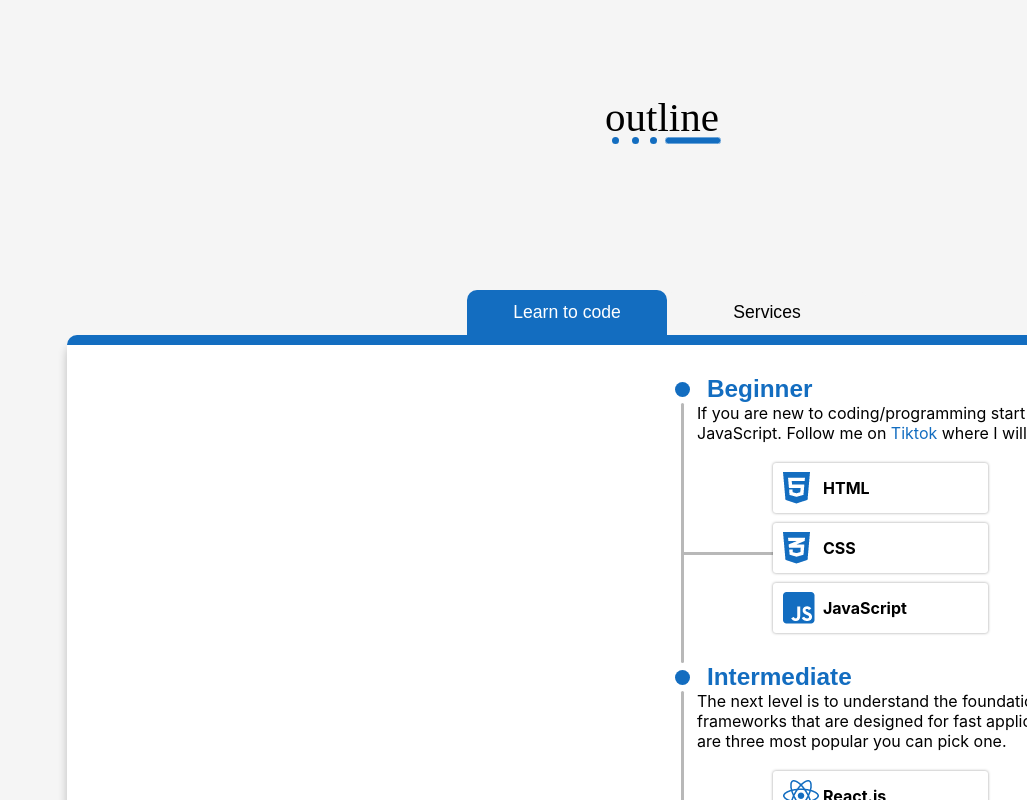
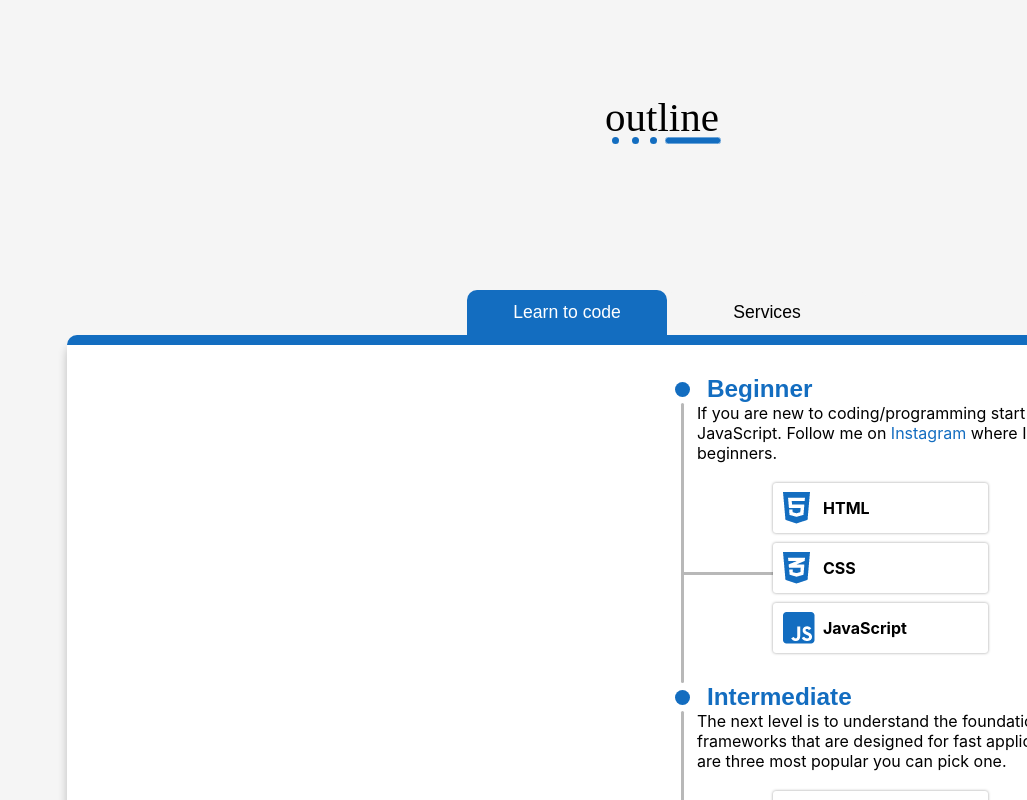
Before and after one commit to louieLouie117/Outline, a React (Create React App) app in the folder client/: page / in a window 1280 px wide. Both pictures are taken after a click on the button "Learn to code". Shown: the top 800 px of the page, without its empty margins (253-1280 px from the left). Built offline with nearby package versions, Linux system fonts and the light colour scheme.

Commit message:
FixBuildErrors

```diff
--- a/client/src/components/Estimate.jsx
+++ b/client/src/components/Estimate.jsx
@@ -5,9 +5,9 @@ import OnlineEstimateStyles from '../models/OnlineEstimateStyles.css'
 function Estimate(props) {
     <OnlineEstimateStyles></OnlineEstimateStyles>
 
-    const OnlineEstimateHandler = (e) =>{
-        console.log("Item selected",e.target.value)
-    }
+    // const OnlineEstimateHandler = (e) =>{
+    //     console.log("Item selected",e.target.value)
+    // }
 
 
 
--- a/client/src/components/LandingPage/LearnToCode.jsx
+++ b/client/src/components/LandingPage/LearnToCode.jsx
@@ -163,7 +163,7 @@ function LearnToCode(props) {
             <div className="GaryLineSVG"></div>
 
             <main>
-              <p>If you are new to coding/programming start with HTML, CSS, and JavaScript. Follow me on <a href="">Tiktok</a> where I will posting tips for beginners.</p>
+              <p>If you are new to coding/programming start with HTML, CSS, and JavaScript. Follow me on <a href="https://www.instagram.com/garagesally.founder/">Instagram</a> where I will posting tips for beginners.</p>
               <ul className='LearnTabs'>
                   <div className="VerticalGaryLineSVG"></div>
 
```
